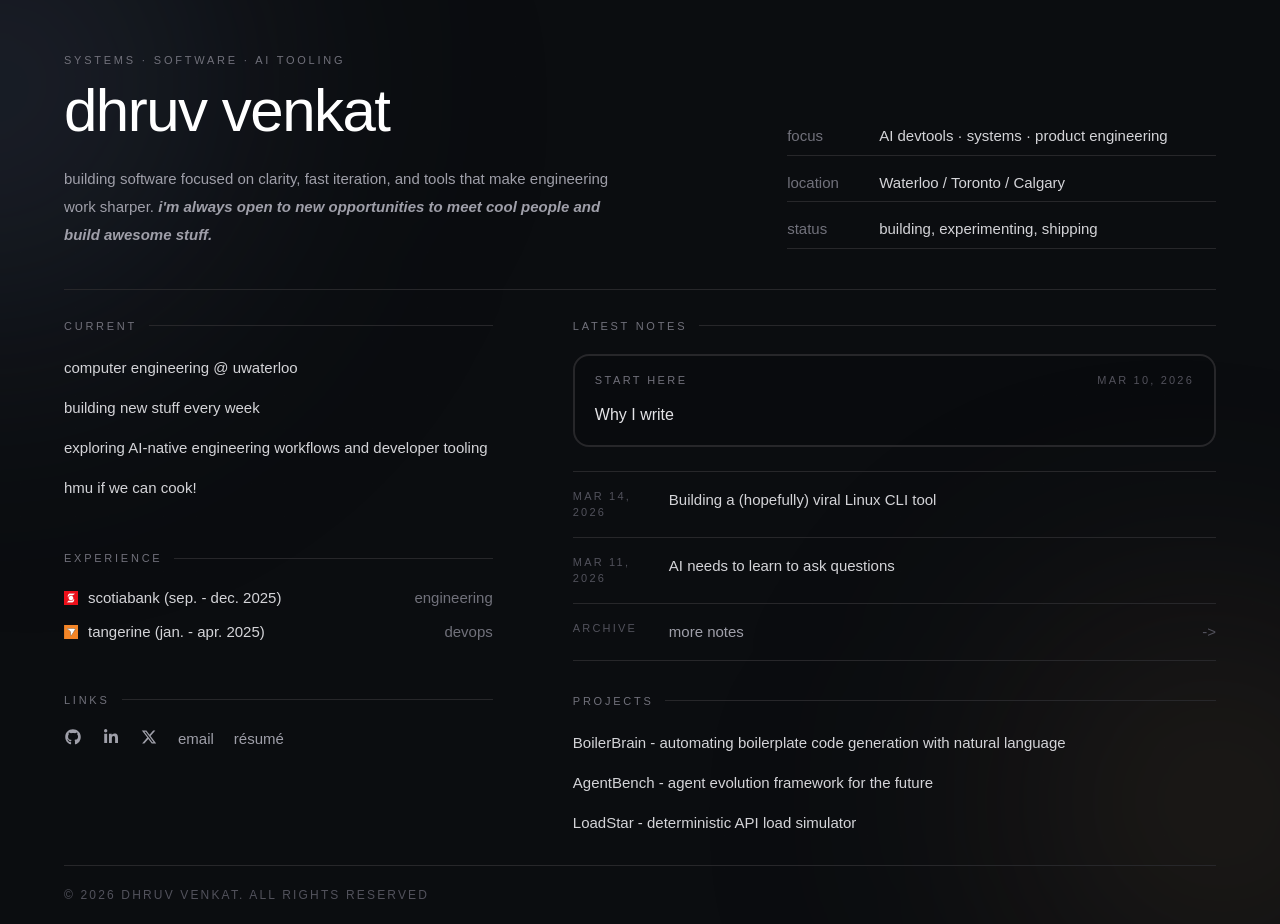
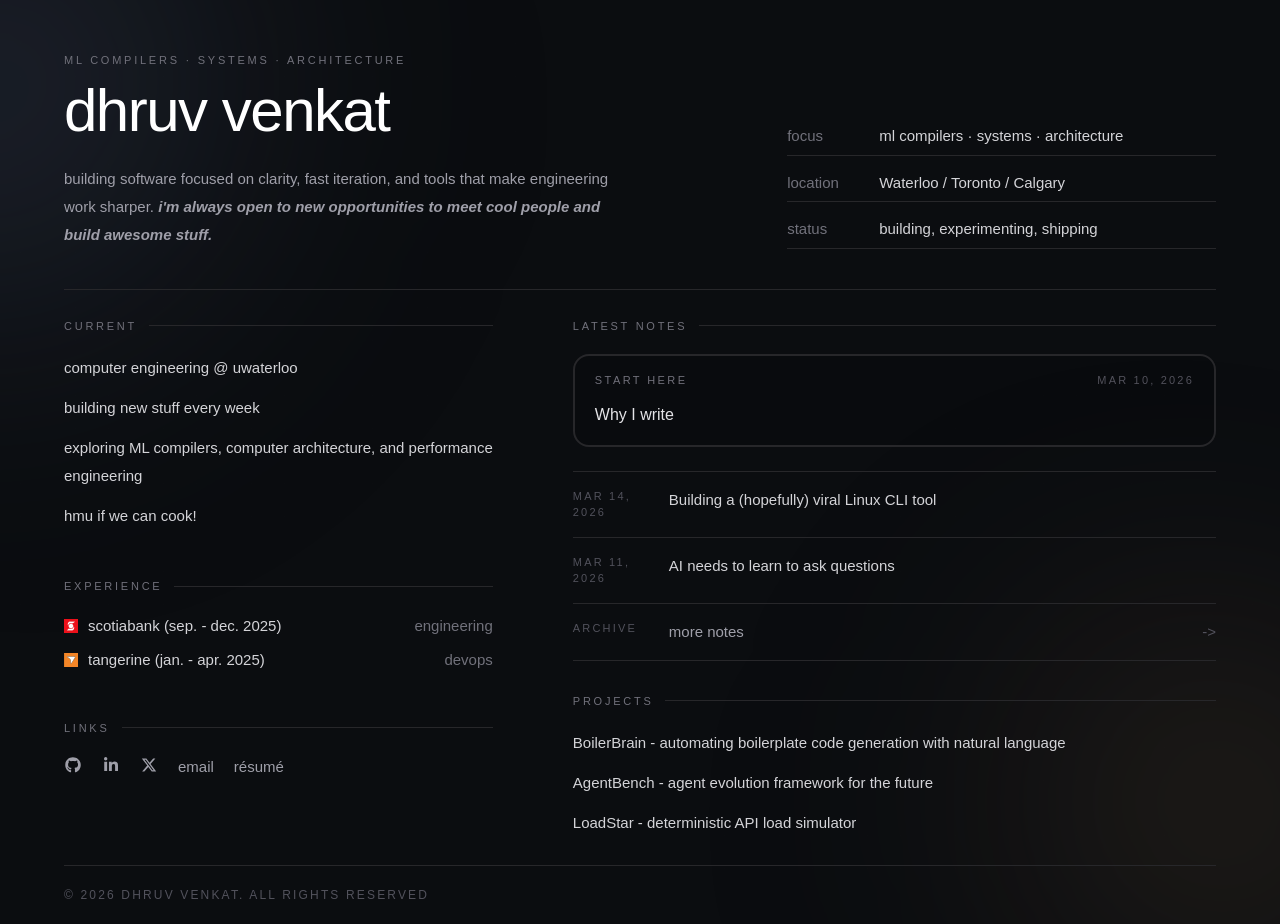
Before and after one commit to dhruvvenkat/personalwebsite, a Next.js app in the folder dhruvs-site/: page / in a window 1280 px wide. Built offline with nearby package versions, Linux system fonts and the light colour scheme.

Commit message:
changed to reflect ml compiler stuff

```diff
--- a/dhruvs-site/src/app/page.tsx
+++ b/dhruvs-site/src/app/page.tsx
@@ -25,7 +25,7 @@ export default function DhruvSystemsPortfolio() {
   const current = [
     "computer engineering @ uwaterloo",
     "building new stuff every week",
-    "exploring AI-native engineering workflows and developer tooling",
+    "exploring ML compilers, computer architecture, and performance engineering",
     "hmu if we can cook!",
   ];
 
@@ -90,7 +90,7 @@ export default function DhruvSystemsPortfolio() {
 
             <div>
               <p className="mb-3 text-[11px] uppercase tracking-[0.25em] text-zinc-500">
-                systems · software · ai tooling
+                ml compilers · systems · architecture
               </p>
 
               <h1 className="text-4xl font-light tracking-tight text-white sm:text-6xl">
@@ -110,7 +110,7 @@ export default function DhruvSystemsPortfolio() {
             </div>
 
             <div className="grid content-start gap-4 self-end text-sm">
-              <InfoRow label="focus" value="AI devtools · systems · product engineering" />
+              <InfoRow label="focus" value="ml compilers · systems · architecture" />
               <InfoRow label="location" value="Waterloo / Toronto / Calgary" />
               <InfoRow label="status" value="building, experimenting, shipping" />
             </div>
```
Also changed, not shown: 1 other file (tests, documents, lock files or other folders).
